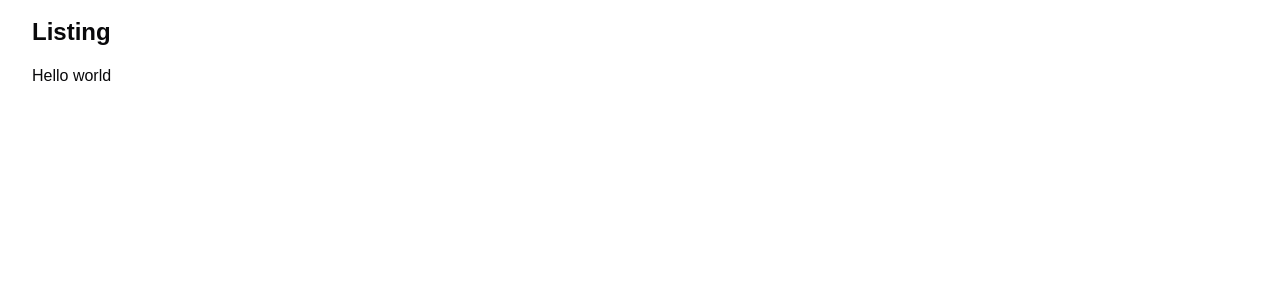
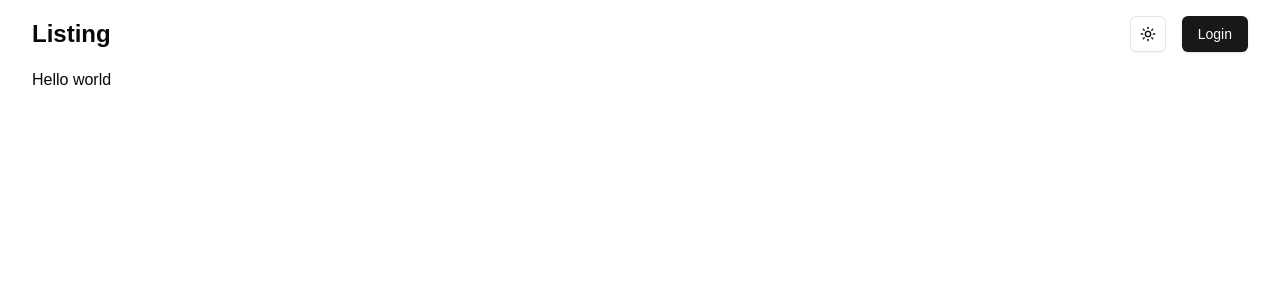
Before and after one commit to yashdev9274/listing, a Next.js app: page / in a window 1280 px wide. Shown: the top 300 px of the page. Built offline with nearby package versions, Linux system fonts and the light colour scheme.

Commit message:
Add theme provider and toggle functionality to the layout and navbar.

```diff
--- a/app/layout.tsx
+++ b/app/layout.tsx
@@ -1,6 +1,7 @@
 import type { Metadata } from "next";
 import { Geist, Geist_Mono } from "next/font/google";
 import "./globals.css";
+import { ThemeProvider } from "@/components/ui/home/ThemeProvider";
 import { Navbar } from "@/components/ui/home/navbar";
 
 const geistSans = Geist({
@@ -24,14 +25,21 @@
   children: React.ReactNode;
 }>) {
   return (
-    <html lang="en">
+    <html lang="en" suppressHydrationWarning>
       <body
         className={`${geistSans.variable} ${geistMono.variable} antialiased`}
       >
+        <ThemeProvider
+            attribute="class"
+            defaultTheme="system"
+            enableSystem
+            disableTransitionOnChange
+          >
         <div className="max-w-7xl mx-auto px-4 sm:px-6 lg:px-8">
           <Navbar />
         {children}
         </div>
+        </ThemeProvider>
       </body>
     </html>
   );
--- /dev/null
+++ b/components/ui/home/ThemeProvider.tsx
@@ -0,0 +1,11 @@
+"use client"
+
+import * as React from "react"
+import { ThemeProvider as NextThemesProvider } from "next-themes"
+
+export function ThemeProvider({
+  children,
+  ...props
+}: React.ComponentProps<typeof NextThemesProvider>) {
+  return <NextThemesProvider {...props}>{children}</NextThemesProvider>
+}
--- /dev/null
+++ b/components/ui/home/ThemeToggle.tsx
@@ -0,0 +1,40 @@
+"use client"
+
+import * as React from "react"
+import { Moon, MoonIcon, Sun } from "lucide-react"
+import { useTheme } from "next-themes"
+
+import { Button } from "@/components/ui/button"
+import {
+  DropdownMenu,
+  DropdownMenuContent,
+  DropdownMenuItem,
+  DropdownMenuTrigger,
+} from "@/components/ui/dropdown-menu"
+
+export function ModeToggle() {
+  const { setTheme } = useTheme()
+
+  return (
+    <DropdownMenu>
+      <DropdownMenuTrigger asChild>
+        <Button variant="outline" size="icon">
+          <Sun className="h-[1.2rem] w-[1.2rem] rotate-0 scale-100 transition-all dark:-rotate-90 dark:scale-0" />
+          <Moon className="absolute h-[1.2rem] w-[1.2rem] rotate-90 scale-0 transition-all dark:rotate-0 dark:scale-100" />
+          <span className="sr-only">Toggle theme</span>
+        </Button>
+      </DropdownMenuTrigger>
+      <DropdownMenuContent align="end">
+        <DropdownMenuItem onClick={() => setTheme("light")}>
+          Light
+        </DropdownMenuItem>
+        <DropdownMenuItem onClick={() => setTheme("dark")}>
+          Dark
+        </DropdownMenuItem>
+        <DropdownMenuItem onClick={() => setTheme("system")}>
+          System
+        </DropdownMenuItem>
+      </DropdownMenuContent>
+    </DropdownMenu>
+  )
+}
--- a/components/ui/home/navbar.tsx
+++ b/components/ui/home/navbar.tsx
@@ -1,4 +1,6 @@
 import Link from "next/link";
+import { Button } from "../button";
+import { ModeToggle } from "./ThemeToggle";
 
 export function Navbar(){
     return(
@@ -6,6 +8,12 @@
             <Link href="/">
                 <h1 className="text-2xl font-bold">Listing</h1>
             </Link>
+            <div className="flex items-center space-x-4">
+                <ModeToggle />
+            <Button>
+                Login
+            </Button>
+            </div>
         </nav>
     );
 }
--- a/package.json
+++ b/package.json
@@ -16,6 +16,7 @@
     "clsx": "^2.1.1",
     "lucide-react": "^0.475.0",
     "next": "15.1.6",
+    "next-themes": "^0.4.4",
     "react": "^19.0.0",
     "react-dom": "^19.0.0",
     "tailwind-merge": "^3.0.1",
```
Also changed, not shown: 1 other file (tests, documents, lock files or other folders).
